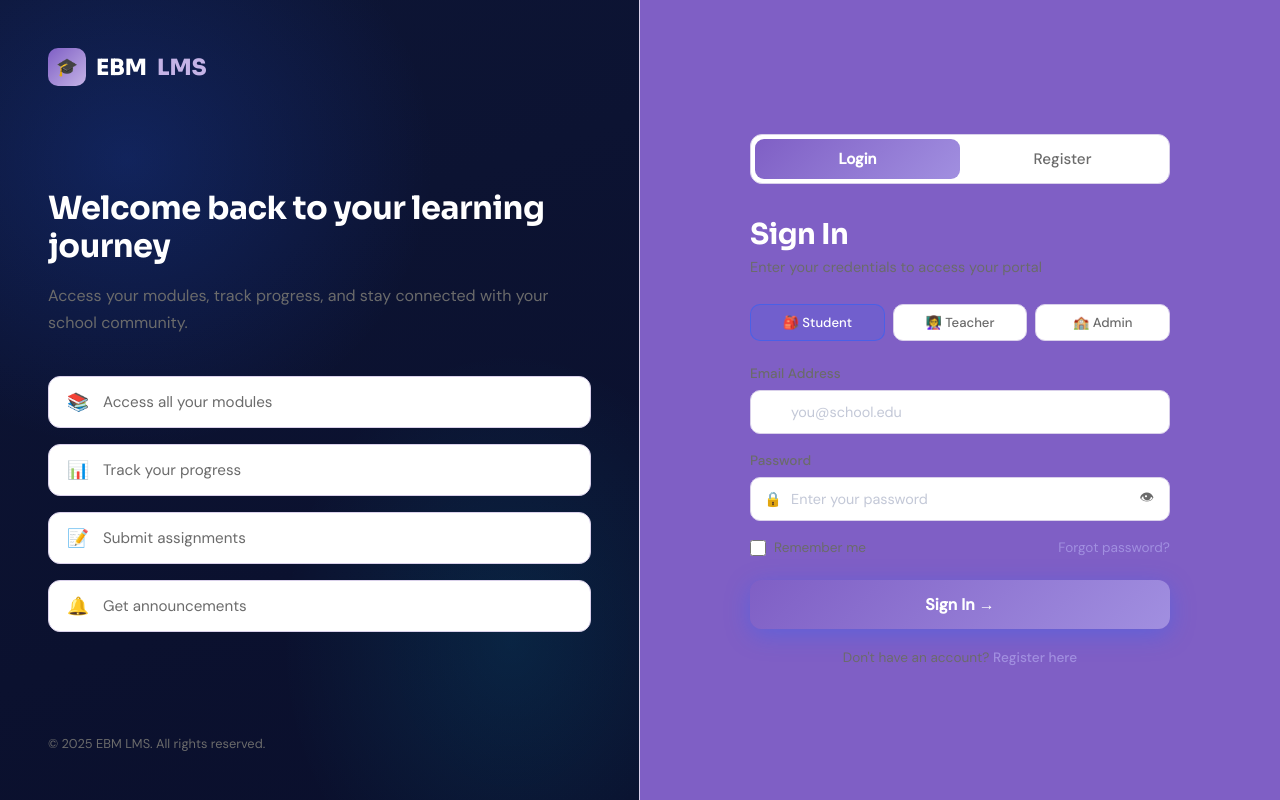
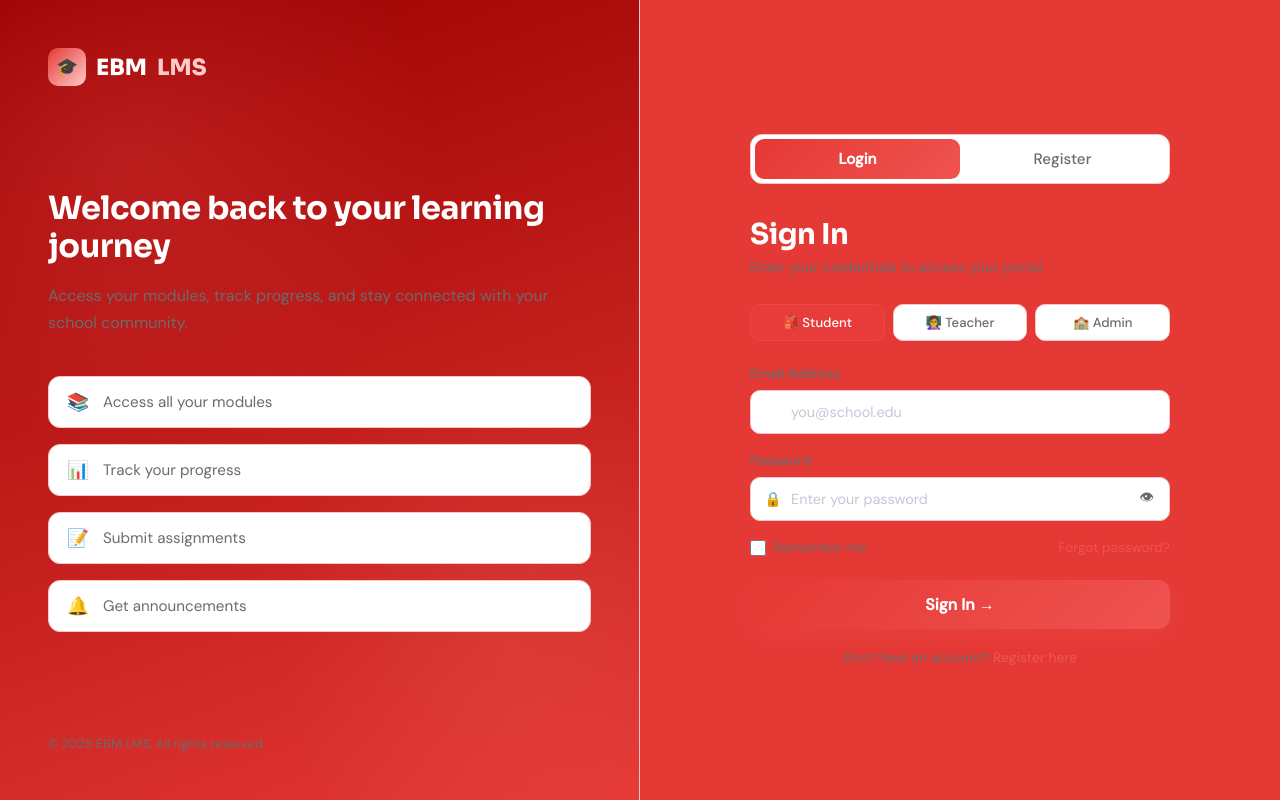
Before and after one commit to PoH6666/ebm-lms, a PHP site: page /login.html in a window 1280 px wide. Run offline with PHP 8.4, Linux system fonts and the light colour scheme.

Commit message:
Update login.css

```diff
--- a/CSS/login.css
+++ b/CSS/login.css
@@ -6,15 +6,15 @@
 *, *::before, *::after { margin: 0; padding: 0; box-sizing: border-box; }
 
 :root {
-    --navy: #7f5fc5;        /* main violet background */
-    --navy-mid: #9b7fd6;    /* lighter violet */
-    --blue: #7f5fc5;        /* primary violet for buttons */
-    --blue-bright: #a18fe0; /* brighter violet hover */
-    --cyan: #c4b3e6;        /* soft violet accent */
+    --navy: #e53935;        /* main red background */
+    --navy-mid: #f0625d;    /* lighter red gradient */
+    --blue: #e53935;        /* primary red for buttons */
+    --blue-bright: #ef5350; /* brighter red hover */
+    --cyan: #ffcccc;        /* soft red accent */
     --white: #ffffff;       /* white */
     --gray: #6b6b6b;        /* gray text */
     --card-bg: #ffffff;     /* white cards */
-    --border: #d9d0ea;      /* soft violet border */
+    --border: #f5c6c6;      /* soft red border */
 }
 
 body {
@@ -34,7 +34,7 @@ body {
 
 /* --- LEFT PANEL --- */
 .left-panel {
-    background: linear-gradient(160deg, #0d1535 0%, #0a0f2c 100%);
+    background: linear-gradient(160deg, #9b0000 0%, #e53935 100%);
     border-right: 1px solid var(--border);
     position: relative;
     overflow: hidden;
@@ -47,8 +47,8 @@ body {
     position: absolute;
     inset: 0;
     background:
-        radial-gradient(ellipse 80% 60% at 20% 20%, rgba(37,99,255,0.2) 0%, transparent 60%),
-        radial-gradient(ellipse 60% 60% at 80% 80%, rgba(0,212,255,0.1) 0%, transparent 60%);
+        radial-gradient(ellipse 80% 60% at 20% 20%, rgba(255, 102, 102, 0.2) 0%, transparent 60%),
+        radial-gradient(ellipse 60% 60% at 80% 80%, rgba(255, 153, 153, 0.1) 0%, transparent 60%);
     pointer-events: none;
 }
 
@@ -73,7 +73,8 @@ body {
 }
 
 .logo-icon {
-    width: 38px; height: 38px;
+    width: 38px;
+    height: 38px;
     background: linear-gradient(135deg, var(--blue), var(--cyan));
     border-radius: 10px;
     display: flex; align-items: center; justify-content: center;
@@ -126,7 +127,7 @@ body {
 }
 
 .feat-item:hover {
-    border-color: rgba(37,99,255,0.3);
+    border-color: rgba(239,83,80,0.3);
     color: var(--white);
 }
 
@@ -201,17 +202,10 @@ body {
     margin-bottom: 6px;
 }
 
-.form-header p {
-    color: var(--gray);
-    font-size: 0.9rem;
-}
+.form-header p { color: var(--gray); font-size: 0.9rem; }
 
 /* --- ROLE SELECTOR --- */
-.role-selector {
-    display: flex;
-    gap: 8px;
-    margin-bottom: 24px;
-}
+.role-selector { display: flex; gap: 8px; margin-bottom: 24px; }
 
 .role-btn {
     flex: 1;
@@ -228,8 +222,8 @@ body {
 }
 
 .role-btn.active {
-    background: rgba(37,99,255,0.15);
-    border-color: rgba(37,99,255,0.5);
+    background: rgba(239,83,80,0.15);
+    border-color: rgba(239,83,80,0.5);
     color: var(--white);
 }
 
@@ -239,23 +233,11 @@ body {
 }
 
 /* --- INPUT GROUPS --- */
-.input-row {
-    display: grid;
-    grid-template-columns: 1fr 1fr;
-    gap: 12px;
-}
+.input-row { display: grid; grid-template-columns: 1fr 1fr; gap: 12px; }
 
-.input-group {
-    margin-bottom: 18px;
-}
+.input-group { margin-bottom: 18px; }
 
-.input-group label {
-    display: block;
-    font-size: 0.85rem;
-    font-weight: 500;
-    color: var(--gray);
-    margin-bottom: 8px;
-}
+.input-group label { display: block; font-size: 0.85rem; font-weight: 500; color: var(--gray); margin-bottom: 8px; }
 
 .input-wrap {
     position: relative;
@@ -263,13 +245,7 @@ body {
     align-items: center;
 }
 
-.input-icon {
-    position: absolute;
-    left: 14px;
-    font-size: 0.9rem;
-    pointer-events: none;
-    z-index: 1;
-}
+.input-icon { position: absolute; left: 14px; font-size: 0.9rem; pointer-events: none; z-index: 1; }
 
 .input-wrap input {
     width: 100%;
@@ -287,9 +263,9 @@ body {
 .input-wrap input::placeholder { color: rgba(136,146,176,0.5); }
 
 .input-wrap input:focus {
-    border-color: rgba(37,99,255,0.5);
-    background: rgba(37,99,255,0.06);
-    box-shadow: 0 0 0 3px rgba(37,99,255,0.1);
+    border-color: rgba(239,83,80,0.5);
+    background: rgba(239,83,80,0.06);
+    box-shadow: 0 0 0 3px rgba(239,83,80,0.1);
 }
 
 .toggle-pass {
@@ -304,12 +280,7 @@ body {
 }
 
 /* --- FORM OPTIONS --- */
-.form-options {
-    display: flex;
-    justify-content: space-between;
-    align-items: center;
-    margin-bottom: 24px;
-}
+.form-options { display: flex; justify-content: space-between; align-items: center; margin-bottom: 24px; }
 
 .checkbox-label {
     display: flex;
@@ -326,13 +297,7 @@ body {
     cursor: pointer;
 }
 
-.forgot-link {
-    font-size: 0.85rem;
-    color: var(--blue-bright);
-    text-decoration: none;
-    transition: color 0.2s;
-}
-
+.forgot-link { font-size: 0.85rem; color: var(--blue-bright); text-decoration: none; transition: color 0.2s; }
 .forgot-link:hover { color: var(--cyan); }
 
 /* --- SUBMIT BUTTON --- */
@@ -348,30 +313,20 @@ body {
     font-weight: 600;
     cursor: pointer;
     transition: all 0.3s;
-    box-shadow: 0 6px 24px rgba(37,99,255,0.35);
+    box-shadow: 0 6px 24px rgba(239,83,80,0.35);
     margin-bottom: 20px;
 }
 
 .btn-submit:hover {
     transform: translateY(-2px);
-    box-shadow: 0 10px 32px rgba(37,99,255,0.5);
+    box-shadow: 0 10px 32px rgba(239,83,80,0.5);
 }
 
 .btn-submit:active { transform: translateY(0); }
 
 /* --- SWITCH TEXT --- */
-.switch-text {
-    text-align: center;
-    font-size: 0.85rem;
-    color: var(--gray);
-}
-
-.switch-text a {
-    color: var(--blue-bright);
-    text-decoration: none;
-    font-weight: 500;
-}
-
+.switch-text { text-align: center; font-size: 0.85rem; color: var(--gray); }
+.switch-text a { color: var(--blue-bright); text-decoration: none; font-weight: 500; }
 .switch-text a:hover { color: var(--cyan); }
 
 /* --- TOAST --- */
@@ -380,7 +335,7 @@ body {
     bottom: 32px;
     left: 50%;
     transform: translateX(-50%) translateY(100px);
-    background: #1a2448;
+    background: #7f1d1d;
     border: 1px solid var(--border);
     color: var(--white);
     padding: 14px 28px;
@@ -393,12 +348,8 @@ body {
     white-space: nowrap;
 }
 
-.toast.show {
-    opacity: 1;
-    transform: translateX(-50%) translateY(0);
-}
-
-.toast.success { border-color: rgba(37,99,255,0.5); }
+.toast.show { opacity: 1; transform: translateX(-50%) translateY(0); }
+.toast.success { border-color: rgba(239,83,80,0.5); }
 .toast.error { border-color: rgba(239,68,68,0.5); }
 
 /* --- RESPONSIVE --- */
@@ -406,5 +357,4 @@ body {
     .page-wrapper { grid-template-columns: 1fr; }
     .left-panel { display: none; }
     .right-panel { padding: 32px 24px; }
-
 }
```
